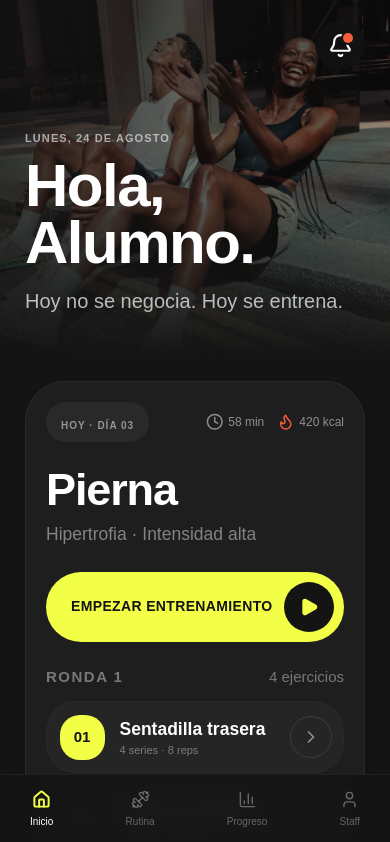
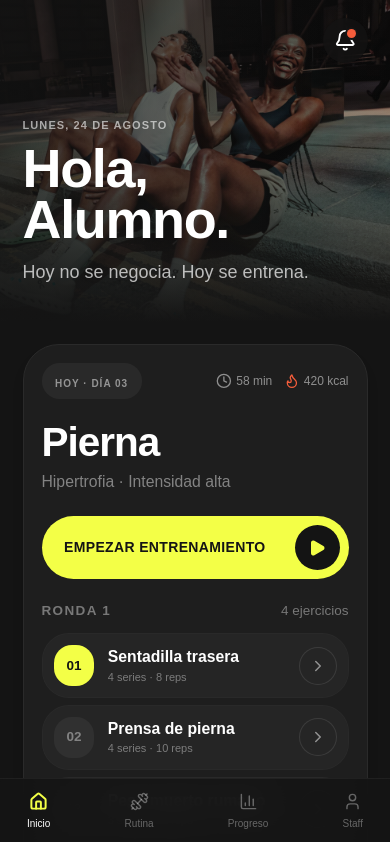
Before and after one commit to King1331/RpBox-Gym-Limon, a React (Vite) app: page / in a window 390 px wide. Shown: the top 842 px of the page. Built offline with nearby package versions, Linux system fonts and the light colour scheme.

Commit message:
style: add responsive rem scaling breakpoints for medium and large mobile devices

```diff
--- a/src/index.css
+++ b/src/index.css
@@ -85,14 +85,24 @@
 }
 
 @layer base {
-  /* --- AJUSTE GLOBAL DE REM PARA BOTONES E ICONOS --- */
+  /* --- AJUSTE DINÁMICO DE REM POR TAMAÑO DE PANTALLA --- */
+
+  /* 1. Teléfonos S/M (hasta ~390px, como iPhone 6.1"): Área táctil ampliada */
   html {
-    font-size: 20px; /* Incrementa proporcionalmente botones, navbars e iconos en celulares */
+    font-size: 18px;
   }
 
+  /* 2. Teléfonos L (6.7" en adelante / >390px): Escala intermedia estilizada */
+  @media (min-width: 391px) {
+    html {
+      font-size: 16.5px;
+    }
+  }
+
+  /* 3. Tablets y Laptops (768px+): Escala estándar */
   @media (min-width: 768px) {
     html {
-      font-size: 16px; /* Mantiene la escala estándar en tablets y laptops */
+      font-size: 16px;
     }
   }
 
```
